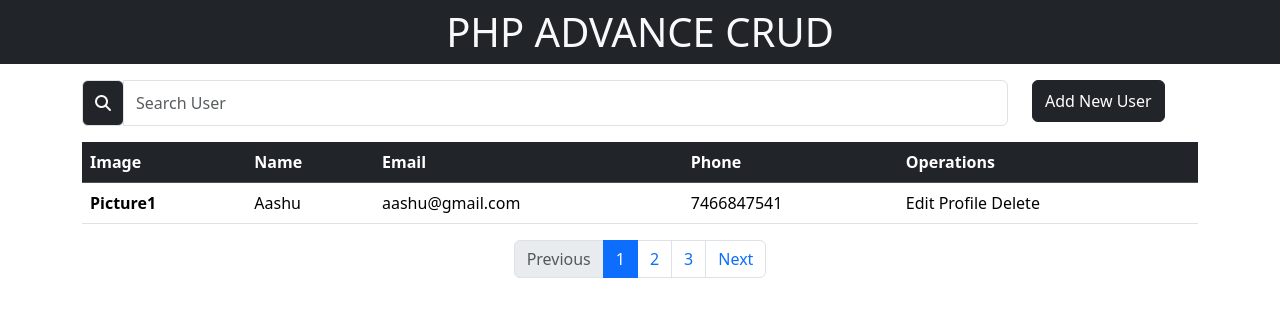
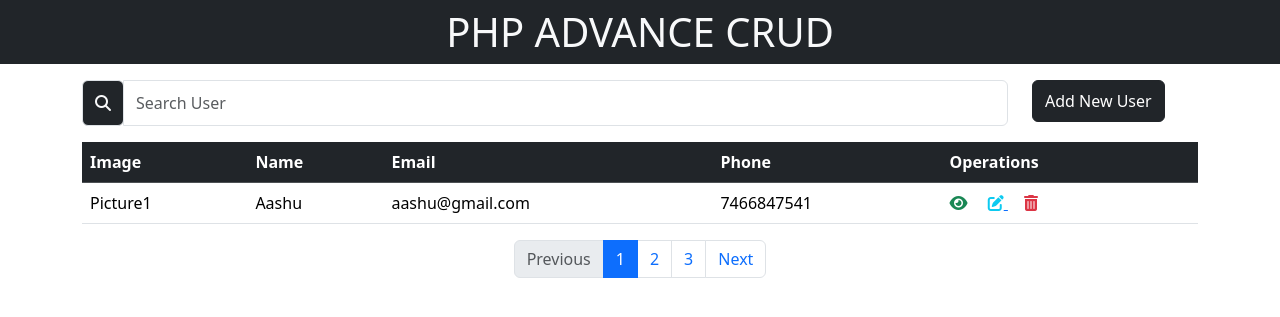
Before and after one commit to Aashish-Rajput/advance_curd_project, a PHP site: page / in a window 1280 px wide. Shown: the top 317 px of the page. Run offline with PHP 8.4, Linux system fonts and the light colour scheme; some libraries are stand-ins or nearby versions.

Commit message:
complete frontend

```diff
--- /dev/null
+++ b/form.php
@@ -0,0 +1,64 @@
+  <!-- form model -->
+        <!-- Modal -->
+        <div class="modal fade" id="usermodal" role="dialog">
+            <div class="modal-dialog" role="document">
+                <div class="modal-content">
+                    <div class="modal-header">
+                        <h1 class="modal-title fs-5" id="exampleModalLabel">Adding Or Updating Users</h1>
+                        <button type="button" class="btn-close" data-bs-dismiss="modal" aria-label="Close"></button>
+                    </div>
+
+                    <form action="addform" method="post" enctype="multipart/form-data">
+                        <div class="modal-body">
+                            <div class="form-group">
+                                <!-- INPUT NAME -->
+                                <label>Name:</label>
+                                <div class="input-group">
+                                    <div class="input-group-prepend">
+                                        <span class="input-group-text bg-dark">
+                                            <i class="fas fa-user-alt text-light py-2"></i>
+                                        </span>
+                                    </div>
+                                    <input type="text" name="" id="" class="form-control" placeholder="Enter Your User Name"
+                                        autocomplete="off" required="required" id="username" name="username">
+                                </div>
+                                <!-- INPUT EMAIL -->
+                                <label>Email:</label>
+                                <div class="input-group">
+                                    <div class="input-group-prepend">
+                                        <span class="input-group-text bg-dark">
+                                            <i class="fas fa-envelope-open text-light py-2"></i>
+                                        </span>
+                                    </div>
+                                    <input type="email" name="" id="" class="form-control" placeholder="Enter your Email"
+                                        autocomplete="off" required="required" id="email" name="email">
+                                </div>
+                                <!-- USER MOBILE -->
+                                <label>Mobile:</label>
+                                <div class="input-group">
+                                    <div class="input-group-prepend">
+                                        <span class="input-group-text bg-dark">
+                                            <i class="fas fa-phone text-light py-2"></i>
+                                        </span>
+                                    </div>
+                                    <input type="email" name="" id="" class="form-control" placeholder="Enter your Mobile Number"
+                                        autocomplete="off" required="required" id="mobile" name="mobile" maxlength="10" minlength="10">
+                                </div>
+                                <!-- PRFILE IMAGE -->
+                                <label>Image:</label>
+                                <div class="input-group">
+                                    <label class="custom-file-label me-2" for="userimage">Choose File :</label>
+
+                                    <input type="file" class="custom-file-input" name="image"
+                                        id="userimage">
+                                </div>
+                            </div>
+                        </div>
+                        <div class="modal-footer">
+                            <button type="button" class="btn btn-dark ">Submit</button>
+                            <button type="button" class="btn btn-danger"  data-bs-dismiss="modal">Close</button>
+                        </div>
+                    </form>
+                </div>
+            </div>
+        </div>
--- a/index.php
+++ b/index.php
@@ -99,31 +43,8 @@
                  </button>
              </div>
          </div>
-        <!-- TABLE -->
-        <table class="table">
-  <thead class="table-dark">
-    <tr>
-      <th scope="col">Image</th>
-      <th scope="col">Name</th>
-      <th scope="col">Email</th>
-      <th scope="col">Phone</th>
-      <th scope="col">Operations</th>
-    </tr>
-  </thead>
-  <tbody>
-    <tr>
-      <th scope="row">Picture1</th>
-      <td>Aashu</td>
-      <td>aashu@gmail.com</td>
-      <td>7466847541</td>
-      <td>
-        <span>Edit</span>
-        <span>Profile</span>
-        <span>Delete</span>
-      </td>
-    </tr>
-  </tbody>
-</table>
+         <!-- table -->
+         <?php include 'tableData.php' ?>
 
          <!-- PAGINATION -->
          <nav aria-label="Page navigation example" id="pagination">
--- /dev/null
+++ b/profile.php
@@ -0,0 +1,21 @@
+<!-- Modal -->
+<div class="modal fade" id="userViewModal" role="dialog">
+    <div class="modal-dialog" role="document">
+        <div class="modal-content">
+            <div class="modal-header">
+                <h1 class="modal-title fs-5" id="exampleModalLabel"> User Profile <i class="fas fa-user-alt"></i>
+                </h1>
+                <button type="button" class="btn-close" data-bs-dismiss="modal" aria-label="Close"></button>
+            </div>
+                <div class="modal-body">
+                    <div class="container" id="profile">
+                        <h4>All user data will be displayed here</h4>
+                    </div>
+                </div>
+                <div class="modal-footer">
+                    <button type="button" class="btn btn-danger" data-bs-dismiss="modal">Close</button>
+                </div>
+
+        </div>
+    </div>
+</div>
--- /dev/null
+++ b/tableData.php
@@ -0,0 +1,28 @@
+  <!-- TABLE -->
+  <table class="table">
+  <thead class="table-dark">
+    <tr>
+      <th scope="col">Image</th>
+      <th scope="col">Name</th>
+      <th scope="col">Email</th>
+      <th scope="col">Phone</th>
+      <th scope="col">Operations</th>
+    </tr>
+  </thead>
+  <tbody>
+    <tr>
+      <td scope="row">Picture1</td>
+      <td>Aashu</td>
+      <td>aashu@gmail.com</td>
+      <td>7466847541</td>
+      <td>
+      <a href="#" class="me-3 profile" title="view Profile" data-bs-target="#userViewModal" data-bs-toggle="modal"><i class="fas fa-eye text-success"></i></a>
+      <a href="#" class="me-3 edituser" title="Edit" data-bs-target="#usermodal" data-bs-toggle="modal">
+    <i class="fas fa-edit text-info"></i>
+</a>
+       <a href="#" class="me-3  deleteuser" title="delete user"><i class="fas fa-trash-alt text-danger"></i></a>
+
+      </td>
+    </tr>
+  </tbody>
+</table>
```
Also changed, not shown: other parts of index.php (+9 -65 lines), partials/Database.php (added, +26 -0 lines), partials/connect.php (deleted). Lines whose indentation alone changed are shown as unchanged.
